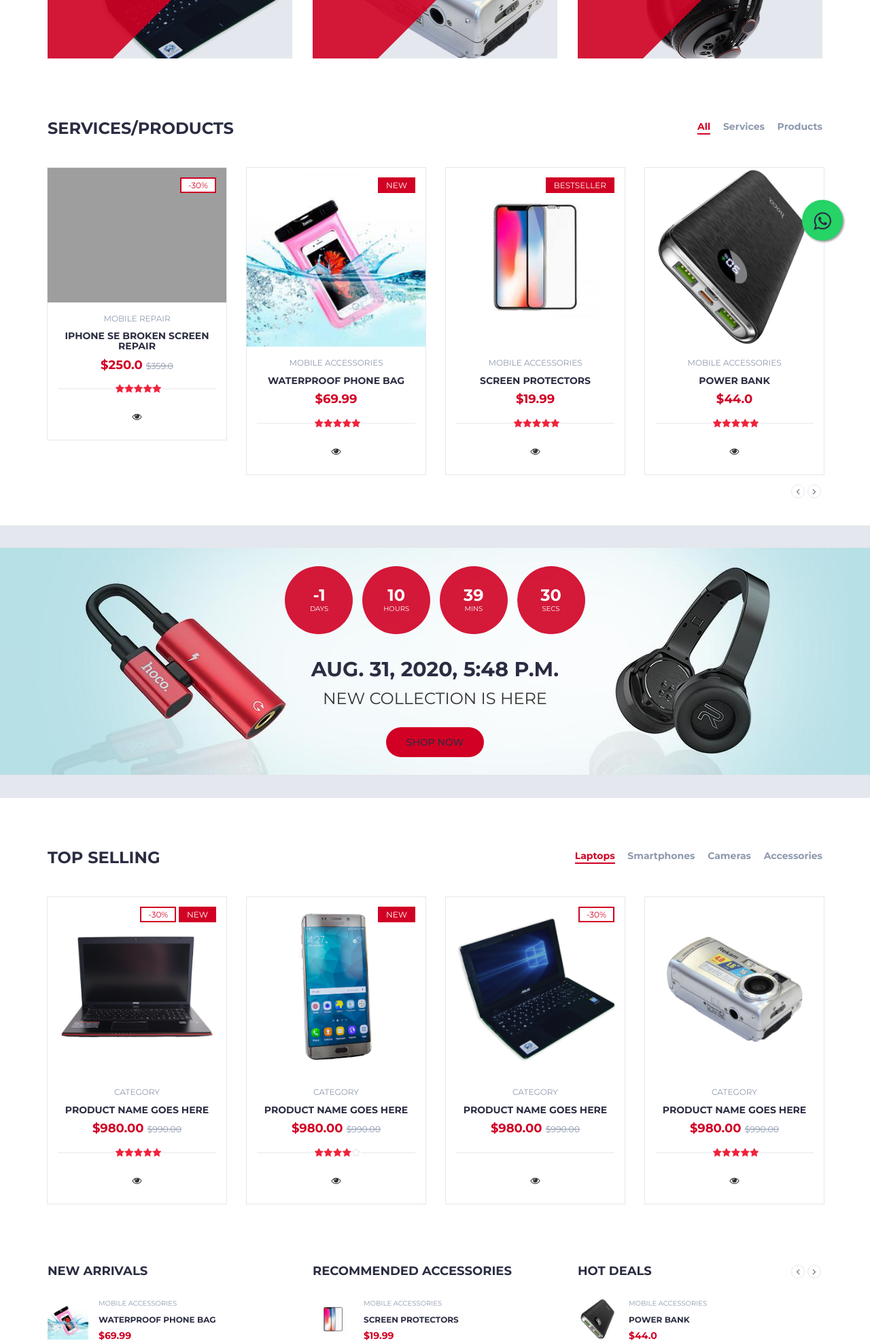
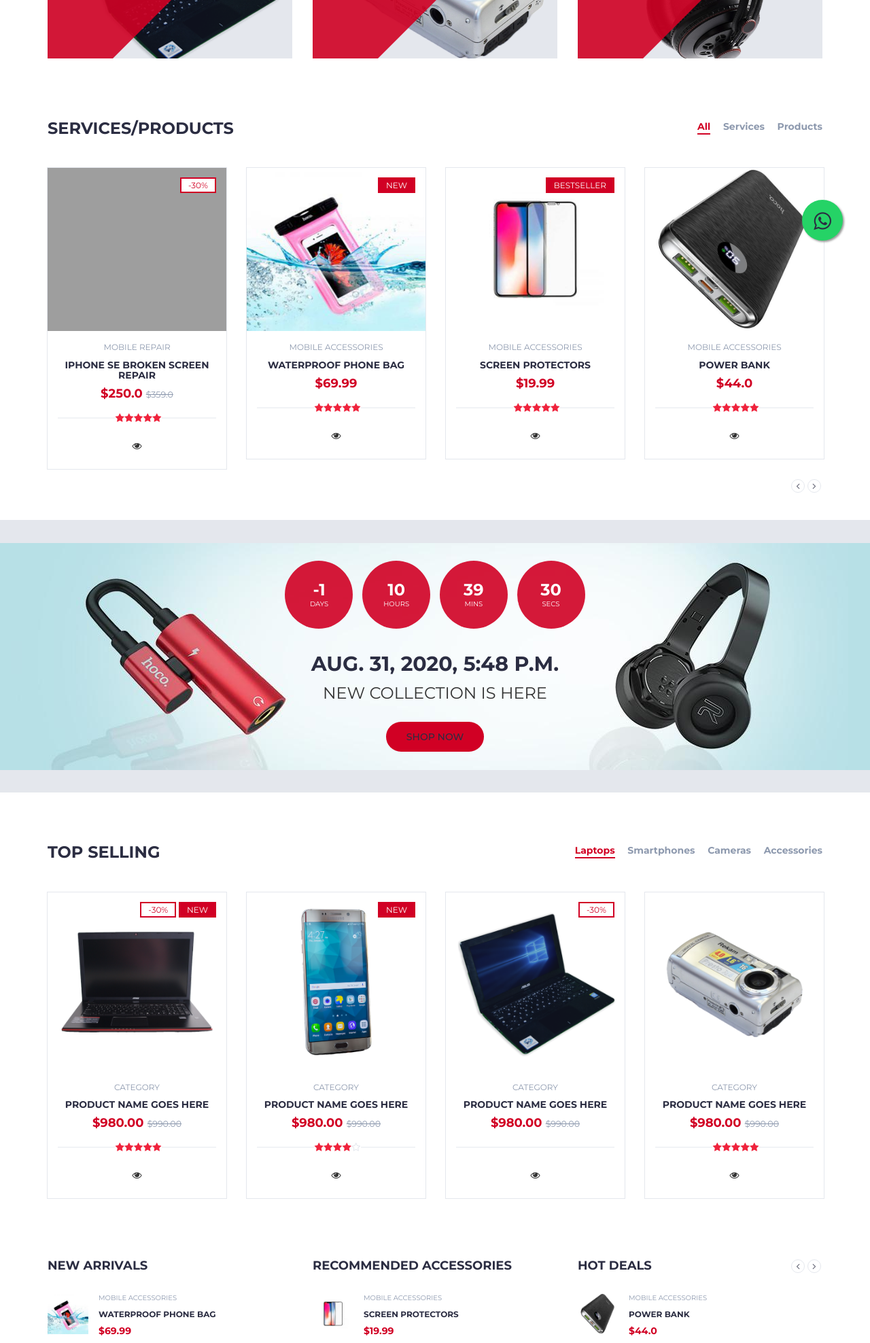
Before and after one commit to avinashd3/tngtech, a Django app: page / in a window 1280 px wide. Shown: the part 406-2382 px from the top of the page at 68% size. Run offline with Django 3.2, Linux system fonts and the light colour scheme; data comes from the database, SQL or seed files in the repository; some libraries are stand-ins or nearby versions; grey boxes are pictures that could not be loaded.

Commit message:
fixed product image height

```diff
--- a/prod/static/prod/css/style.css
+++ b/prod/static/prod/css/style.css
@@ -866,6 +866,7 @@ textarea.input {
   box-shadow: 0px 0px 0px 0px #E4E7ED, 0px 0px 0px 1px #E4E7ED;
   -webkit-transition: 0.2s all;
   transition: 0.2s all;
+  /* height: auto; */
 }
 
 .product:hover {
@@ -877,6 +878,10 @@ textarea.input {
   position: relative;
 }
 
+.product .product-img>a>img {
+  width: 100%;
+  height: 240px;
+}
 .product .product-img>img {
   width: 100%;
 }
```
